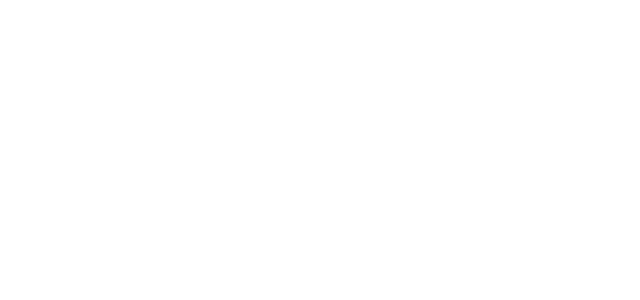
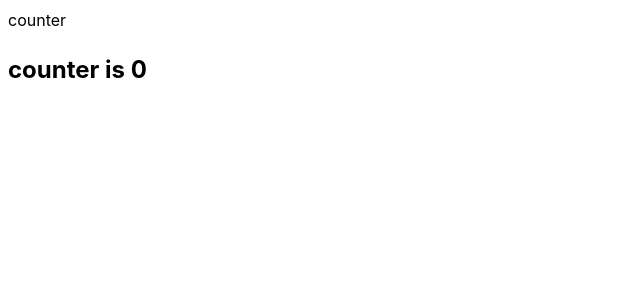
Before and after one commit to golabisib/learnReact, a React (Vite) app in the folder redux-toolkit/: page / in a window 1280 px wide. Shown: the top 300 px of the page, without its empty margins (0-640 px from the left). Built offline with nearby package versions, Linux system fonts and the light colour scheme.

Commit message:
The how to use useSelector is added

```diff
--- a/redux-toolkit/src/App.jsx
+++ b/redux-toolkit/src/App.jsx
@@ -1,10 +1,11 @@
+import Counter from "./component/counter"
 
 function App() {
 
 
   return (
     <>
-
+    <Counter />
     </>
   )
 }
--- /dev/null
+++ b/redux-toolkit/src/component/counter.jsx
@@ -0,0 +1,13 @@
+import { useSelector } from "react-redux";
+
+function Counter() {
+  const counter = useSelector((store) => store.counter.counterValue);
+  return (
+    <div>
+      counter
+      <h2>counter is {counter}</h2>
+    </div>
+  );
+}
+
+export default Counter;
```
